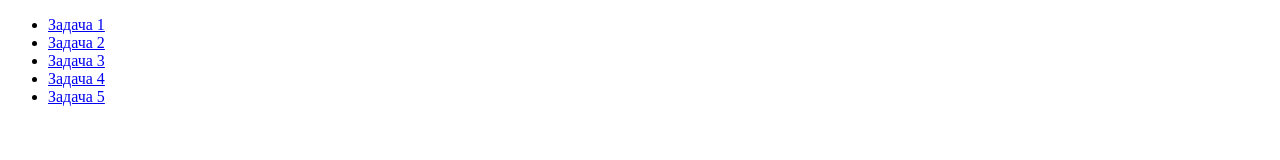
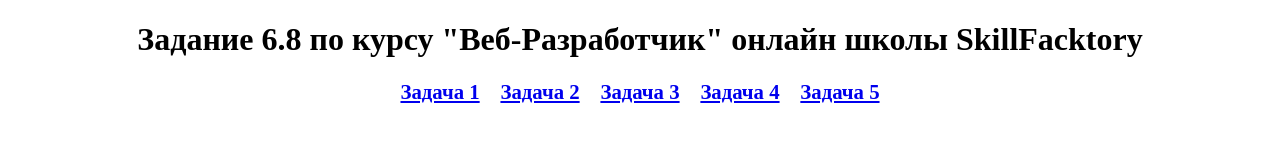
Before and after one commit to SadoninS/6.8, a plain HTML site: page index.html in a window 1280 px wide. Drawn offline with Linux system fonts and the light colour scheme.

Commit message:
second commit

```diff
--- a/index.html
+++ b/index.html
@@ -7,7 +7,8 @@
     <link href="style.css" rel="stylesheet" type="text/css">
 </head>
 <body>
-<ul>
+  <h1>Задание 6.8 по курсу "Веб-Разработчик" онлайн школы SkillFacktory</h1>
+<ul id="nav">
   <li>
     <a href="task1/index.html">Задача 1</a>
   </li>
--- a/style.css
+++ b/style.css
@@ -0,0 +1,17 @@
+
+  h1 {
+    text-align: center;
+}
+
+  #nav {
+    display:flex;
+    justify-content: center;
+    padding-inline-start: 0;
+}
+
+  #nav li{
+    padding: 0 0.5em 0;
+    font-weight: bold;
+    font-size: 1.3em;
+    list-style-type: none;
+}
--- a/task1/style.css
+++ b/task1/style.css
@@ -1,3 +1,9 @@
 h1 {
     font-style:italic;
+    text-align: center;
 }
+
+hr {
+    background-color: red;
+    height: 2px;
+}
```
Also changed, not shown: task1/index.html (+2 -0 lines), task2/index.html (+9 -6 lines), task2/script.js (+13 -2 lines), task3/index.html (added), task3/script.js (added), task3/style.css (added), 1 other file.
